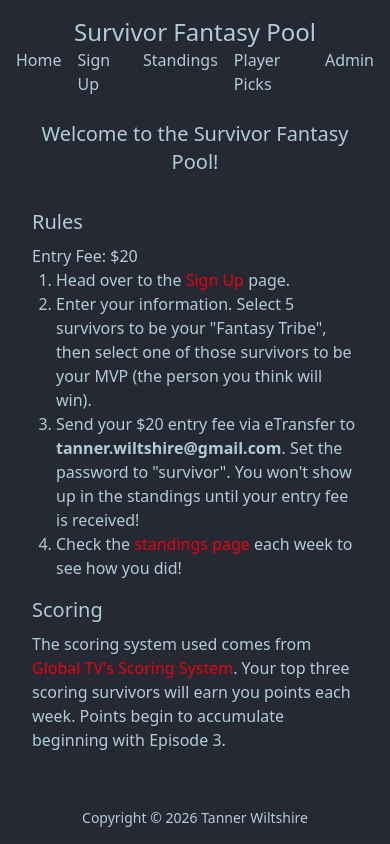
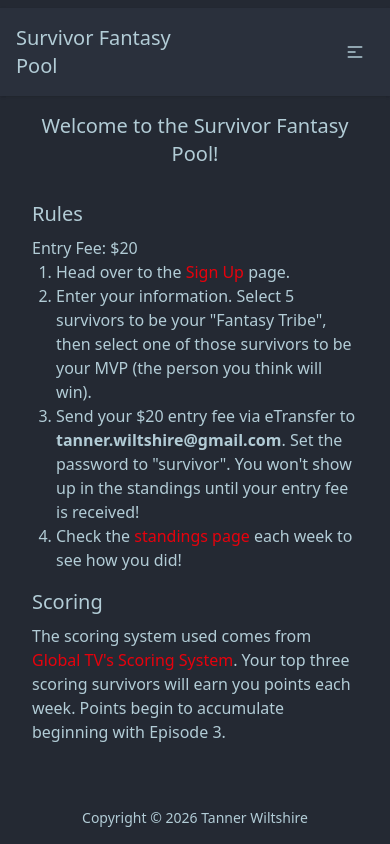
Before and after one commit to Taouen/survivorPool, a Next.js app in the folder web/: page / in a window 390 px wide. Built offline with nearby package versions, Linux system fonts and the light colour scheme.

Commit message:
Update Header to use DaisyUI

```diff
--- a/web/components/Header.js
+++ b/web/components/Header.js
@@ -1,8 +1,7 @@
 import Link from 'next/link';
 
 const Header = () => {
-  const linkStyles =
-    'px-2 md:px-4 hover:text-red-500 dark:hover:text-red-400 hover:underline';
+  const linkStyles = 'hover:underline';
 
   const pages = [
     {
@@ -28,9 +27,63 @@ const Header = () => {
   ];
 
   return (
-    <div className="flex flex-col items-center justify-around w-full h-24 p-2 mb-4 md:flex-row">
-      <h1 className="text-2xl md:text-4xl">Survivor Fantasy Pool</h1>
-      <ul className="flex">
+    <div className="mb-4 shadow-sm navbar bg-base-100">
+      <h1 className="p-2 text-xl navbar-start md:text-2xl ">
+        Survivor Fantasy Pool
+      </h1>
+      <div className="navbar-end">
+        <div className="dropdown dropdown-end">
+          <div tabIndex={0} role="button" className="btn btn-ghost md:hidden">
+            <svg
+              xmlns="http://www.w3.org/2000/svg"
+              className="w-5 h-5"
+              fill="none"
+              viewBox="0 0 24 24"
+              stroke="currentColor"
+            >
+              {' '}
+              <path
+                strokeLinecap="round"
+                strokeLinejoin="round"
+                strokeWidth="2"
+                d="M4 6h16M4 12h8m-8 6h16"
+              />{' '}
+            </svg>
+          </div>
+          <ul
+            tabIndex="-1"
+            className="w-32 p-2 mt-3 shadow menu menu-md dropdown-content bg-base-100 rounded-box z-1"
+          >
+            {pages.map((page) => (
+              <li key={page.title} className={linkStyles}>
+                <Link href={page.path} legacyBehavior>
+                  {page.title}
+                </Link>
+              </li>
+            ))}
+          </ul>
+        </div>
+      </div>
+      <div className="hidden navbar-end md:flex">
+        <ul className="px-1 w-max menu menu-horizontal md:menu-md lg:menu-lg">
+          {pages.map((page) => (
+            <li key={page.title} className={linkStyles}>
+              <Link href={page.path} legacyBehavior>
+                {page.title}
+              </Link>
+            </li>
+          ))}
+        </ul>
+      </div>
+    </div>
+  );
+};
+
+export default Header;
+/*
+<div className="flex flex-col items-center justify-between w-full h-24 p-2 mb-4 lg:justify-around md:flex-row">
+      <h1 className="p-2 text-xl md:text-2xl">Survivor Fantasy Pool</h1>
+      <ul className="menu md:menu-horizontal md:menu-md lg:menu-lg">
         {pages.map((page) => (
           <li key={page.title} className={linkStyles}>
             <Link href={page.path} legacyBehavior>
@@ -40,7 +93,4 @@ const Header = () => {
         ))}
       </ul>
     </div>
-  );
-};
-
-export default Header;
+*/
```
